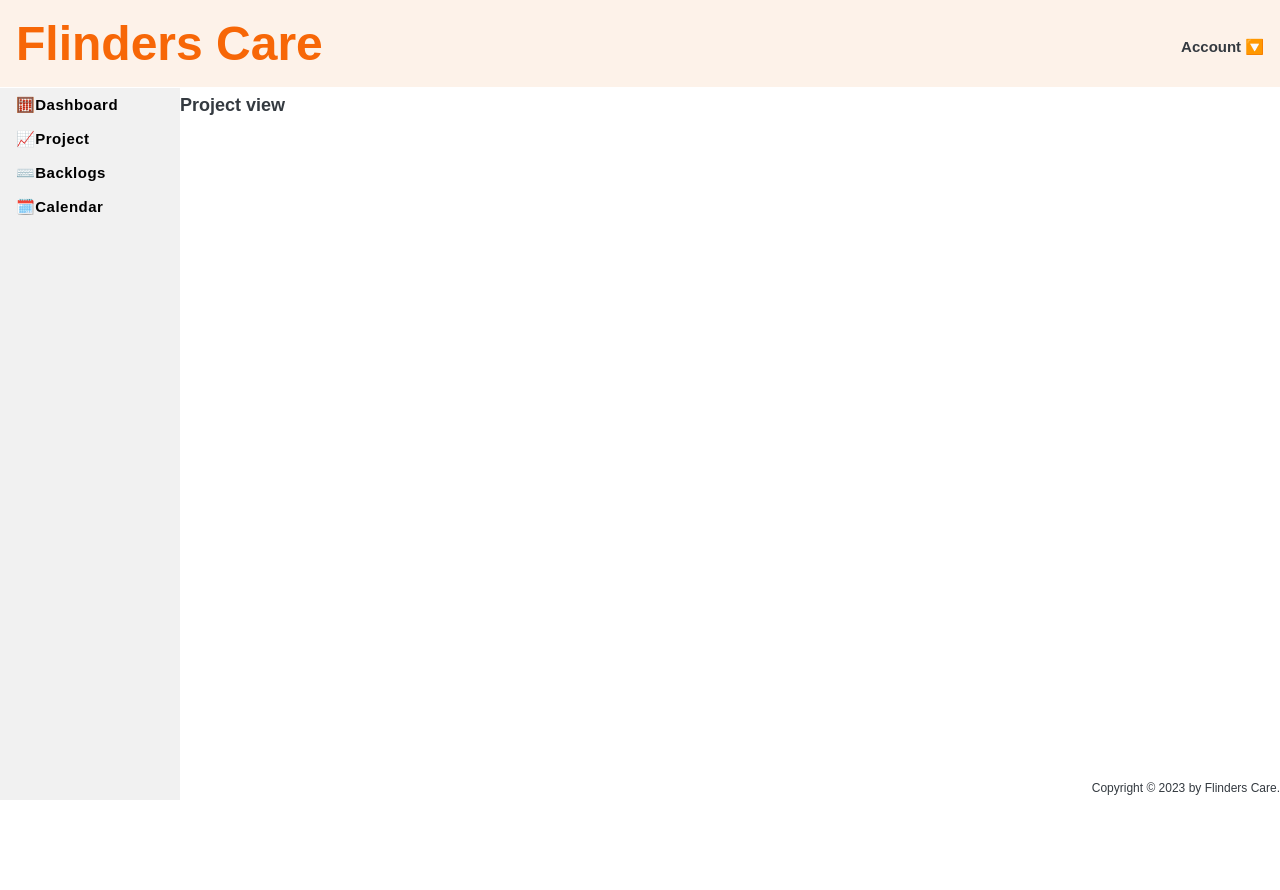
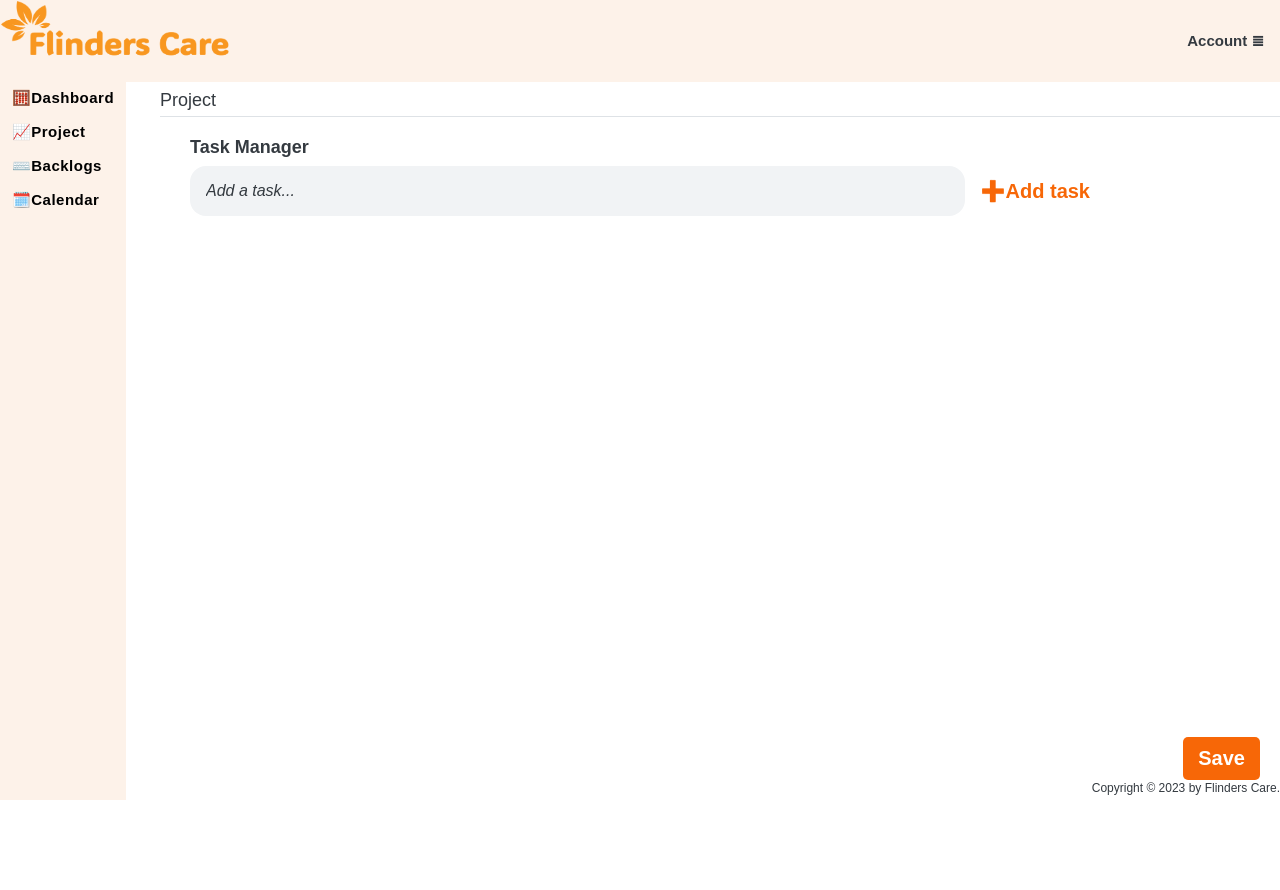
Before and after one commit to KureAtYungkurrinthi/www, a PHP site: page / in a window 1280 px wide. Run offline with PHP 8.4, Linux system fonts and the light colour scheme.

Commit message:
merge Duc's change

```diff
--- a/index.html
+++ b/index.html
@@ -13,21 +13,20 @@
 </head>
 
 <body>
+    <div class="container">
+        <div class="top-bar">
+            <img class="logo" alt="Omnifood logo" src="images/logo.png" height="80" width="250" />
 
-    <div class="container">
-
-        <div class="top-bar">
-            <h1>Flinders Care</h1>
             <nav class="main-nav">
-                <a class="account dropbtn" href="#">Account 🔽</a>
+                <p class="account dropbtn" href="#">Account ≣</p>
                 <div id="myDropdown" class="dropdown-content">
                     <a class="account-dropdown" href="#">Account</a>
                     <a class="menu-dropdown" href="#">Log out</a>
                 </div>
             </nav>
         </div>
+    </div>
 
-        <main>
     <ul class="menu">
         <li><a href="#">🧮Dashboard</a></li>
         <li><a class="project" href="index.html">📈Project</a></li>
@@ -35,17 +34,32 @@
         <li><a href="#">🗓️Calendar</a></li>
     </ul>
 
-            <p class="pj-view">Project view</p>
+    <div class="main">
+        <p class="pj-view">Project</p>
+
+        <main>
+            <header>
+                <h1>Task Manager</h1>
+                <form id="new-task-form">
+                    <input type="text" name="new-task-input" id="new-task-input" placeholder="Add a task..." />
+                    <input type="submit" id="new-task-submit" value="➕Add task" />
+                </form>
+            </header>
+
+            <section class="task-list">
+                <div id="tasks">
+                </div>
+            </section>
         </main>
+
+        <button id="saveButton">Save</button>
+    </div>
 
     <footer>
         <p id="copyright" class="copyright">
             Copyright &copy; 2023 by Flinders Care.
         </p>
     </footer>
-
-    </div> <!-- End of .container -->
-
 </body>
 
 </html>
--- a/styles/style.css
+++ b/styles/style.css
@@ -4,80 +4,18 @@
     box-sizing: border-box;
 }
 
-/*****************/
-/* GENERAL COMPONENTS */
-/*****************/
+/** General Components **/
 body {
     font-family: Arial, Helvetica, sans-serif;
     color: #343a40;
     font-size: 24px;
     min-height: 100vh;
     font-weight: bold;
+}
+
+.container {
     width: 100%;
     margin: 0 auto;
-}
-
-/*****************/
-/* header */
-/*****************/
-.top-bar {
-    background-color: #fdf2e9;
-    border: 0.5px solid #fdf2e9;
-    padding: 15px 0;
-    display: flex;
-    align-items: center;
-    justify-content: space-between;
-    position: fixed;
-    top: 0;
-    width: 100%;
-    z-index: 1;
-    /* Make the header is above other elements */
-}
-
-h1 {
-    margin-left: 15px;
-    color: #f76707;
-}
-
-.account {
-    font-size: 15px;
-    margin-right: 15px;
-    text-decoration: none;
-}
-
-.menu {
-    list-style-type: none;
-    margin: 0;
-    padding: 200;
-    width: 180px;
-    background-color: #f1f1f1;
-    font-size: 15px;
-    position: fixed;
-    top: 88px;
-    bottom: 0;
-}
-
-.menu li a {
-    display: block;
-    color: #000;
-    padding: 8px 16px;
-    padding-right: 50px;
-    text-decoration: none;
-    letter-spacing: 0.5px;
-}
-
-.menu li a:hover,
-:visited {
-    background-color: #555;
-    color: white;
-}
-
-.pj-view {
-    margin-left: 180px;
-    padding: 5px 0px;
-    font-size: 18px;
-    margin-top: 90px;
-    font-weight: bold;
 }
 
 .copyright {
@@ -89,14 +27,35 @@ h1 {
     font-weight: normal;
 }
 
-/* Dropdown Button */
+/** Top Bar **/
+.top-bar {
+    background-color: #fdf2e9;
+    border: 1px solid #fdf2e9;
+    padding: 0px 0;
+    display: flex;
+    align-items: center;
+    justify-content: space-between;
+    position: fixed;
+    top: 0;
+    width: 100%;
+    z-index: 1;
+}
+
+.account {
+    font-size: 15px;
+    margin-right: 15px;
+    text-decoration: none;
+    color: #343a40;
+    cursor: pointer;
+}
+
+/* Account Dropdown */
 .dropdown-content {
     display: none;
     position: absolute;
     background-color: #f1f1f1;
     min-width: 50px;
     box-shadow: 0px 8px 16px 0px rgba(0, 0, 0, 0.2);
-    /* z-index: 1; */
 }
 
 /* Links inside the dropdown */
@@ -120,6 +80,240 @@ h1 {
 
 .account {
     color: #343a40;
+}
+
+/** Menu List **/
+.menu {
+    list-style-type: none;
+    margin: 0;
+    padding: 10px;
+
+    background-color: #fdf2e9;
+    font-size: 15px;
+    position: fixed;
+    top: 70px;
+    bottom: 0;
+    border: 1px solid #fdf2e9;
+}
+
+.menu li a {
+    display: block;
+    color: #000;
+    padding: 8px 1px;
+    text-decoration: none;
+    letter-spacing: 0.5px;
+}
+
+.menu li a:hover,
+:visited {
+    background-color: #555;
+    color: white;
+}
+
+/**Page-Text  **/
+.pj-view {
+    margin-left: 160px;
+    padding: 5px 0px;
+    font-size: 18px;
+    margin-top: 85px;
+    font-weight: normal;
+    border-bottom: 1px solid #dee2e6;
+    margin-bottom: 20px;
+}
+
+/** Task Manager **/
+main {
+    flex: 1 1 0%;
+    max-width: 900px;
+    width: 100%;
+    margin: 0 auto;
+}
+
+header h1 {
+    font-weight: 600;
+    color: #343a40;
+    margin-bottom: 0.5rem;
+    font-size: 18px;
+}
+
+#new-task-form {
+    display: flex;
+}
+
+input,
+button {
+    appearance: none;
+    border: none;
+    outline: none;
+    background: none;
+}
+
+#new-task-input {
+    flex: 1 1 0%;
+    background-color: #f1f3f5;
+    padding: 1rem;
+    border-radius: 1rem;
+    margin-right: 1rem;
+    color: black;
+    font-size: 1rem;
+    font-style: italic;
+}
+
+#new-task-input::placeholder {
+    color: #343a40;
+}
+
+#new-task-submit {
+    color: #ec4899;
+    font-size: 1.25rem;
+    font-weight: 700;
+    background-image: linear-gradient(to right, #f76707, #f76707);
+    -webkit-background-clip: text;
+    -webkit-text-fill-color: transparent;
+    cursor: pointer;
+    transition: 0.4s;
+}
+
+#new-task-submit:hover {
+    opacity: 0.8;
+}
+
+#new-task-submit:active {
+    opacity: 0.6;
+}
+
+.task-list {
+    padding: 1rem;
+}
+
+.task-list h2 {
+    font-size: 1.5rem;
+    font-weight: 300;
+    color: #343a40;
+    margin-bottom: 1rem;
+}
+
+#tasks .task {
+    display: flex;
+    justify-content: space-between;
+    background-color: white;
+    border: 1px solid #e67700;
+    padding: 1rem;
+    border-radius: 1rem;
+    margin-bottom: 1rem;
+}
+
+.task .content {
+    flex: 1 1 0%;
+}
+
+.task .content .text {
+    color: #343a40;
+    font-size: 1.125rem;
+    width: 100%;
+    display: block;
+    transition: 0.4s;
+    font-weight: bold;
+}
+
+.task .content .text:not(:read-only) {
+    color: #ec4899;
+}
+
+.task .actions {
+    display: flex;
+    margin: 0 -0.5rem;
+}
+
+.task .actions button {
+    cursor: pointer;
+    margin: 0 0.5rem;
+    font-size: 1.125rem;
+    font-weight: 700;
+    text-transform: uppercase;
+    transition: 0.4s;
+    font-size: 15px;
+}
+
+.task .actions button:hover {
+    opacity: 2;
+}
+
+.task .actions button:active {
+    opacity: 2;
+}
+
+.task .actions .edit {
+    background-image: linear-gradient(to right, #1864ab, #1864ab);
+    -webkit-background-clip: text;
+    -webkit-text-fill-color: transparent;
+}
+
+.task .actions .delete {
+    color: crimson;
+}
+
+/** Save button **/
+#saveButton {
+    position: fixed;
+    bottom: 20px;
+    right: 20px;
+    background-color: #f76707;
+    color: white;
+    padding: 10px 15px;
+    border: none;
+    border-radius: 5px;
+    cursor: pointer;
+    font-weight: 600;
+    font-size: 20px;
+    font-weight: bold;
+}
+
+#saveButton:hover {
+    background-color: #66a80f;
+    color: #fff;
+}
+
+#saveButton:focus {
+    outline: none;
+}
+
+/** STATUS **/
+
+#tasks .task.status-priority {
+    background-color: #8ce99a;
+    border: 1px solid #8ce99a;
+}
+
+#tasks .task.status-active {
+    background-color: #d3f9d8;
+    border: 1px solid #d3f9d8;
+}
+
+#tasks .task.status-completed {
+    background-color: #dee2e6;
+    border: 1px solid #dee2e6;
+}
+
+/** Resident Name **/
+.title {
+    font-size: 15px;
+    font-weight: normal;
+    font-weight: 500;
+}
+
+.details {
+    color: #343a40;
+}
+
+.status-select,
+.assigned-to-select {
+    border: 0.5px solid #dee2e6;
+    border-radius: 1rem;
+}
+
+.change {
+    font-size: 1px;
 }
 
 /*****************/
```
Also changed, not shown: other parts of styles/style.css (+2 -1 lines), backlogs.html (+8 -6 lines), scripts/script.js (+209 -1 lines), tasks.html (+8 -6 lines), images/logo.png. Lines whose indentation alone changed are shown as unchanged.
